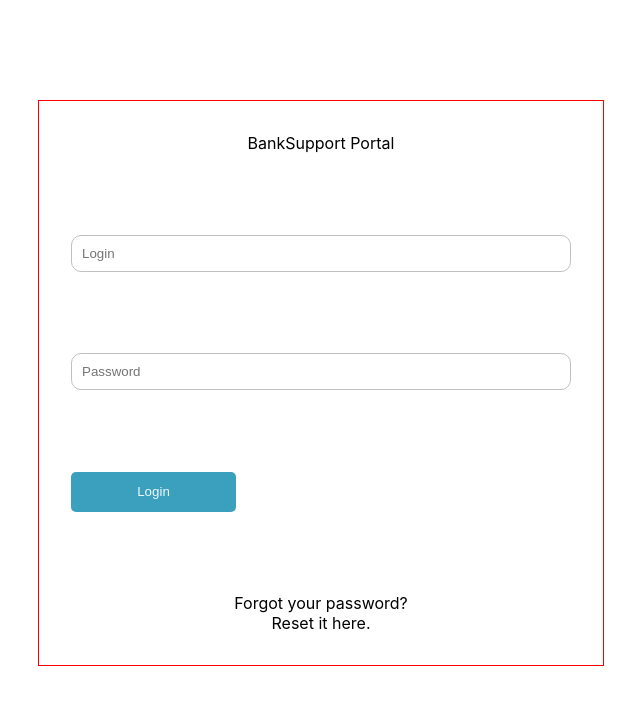
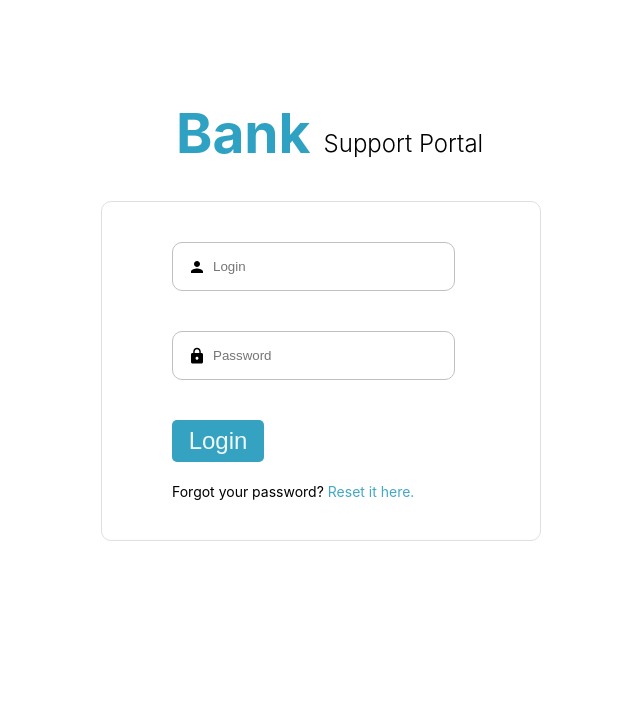
Before and after one commit to JamesHow1ett/Aimprosoft-task-2, a React (Create React App) app: page / in a window 1280 px wide. Shown: the top 704 px of the page, without its empty margins (319-959 px from the left). Built offline with nearby package versions, Linux system fonts and the light colour scheme.

Commit message:
layout like in psd mockup
Signed-off-by: JamesHow1ett <mopis101@gmail.com>

```diff
--- a/package.json
+++ b/package.json
@@ -3,6 +3,7 @@
   "version": "0.1.0",
   "private": true,
   "dependencies": {
+    "@material-ui/core": "^4.11.2",
     "@testing-library/jest-dom": "^5.11.6",
     "@testing-library/react": "^11.2.2",
     "@testing-library/user-event": "^12.4.0",
@@ -10,7 +11,7 @@
     "node-sass": "^4.14.1",
     "react": "^17.0.1",
     "react-dom": "^17.0.1",
-    "react-scripts": "4.0.1",
+    "react-scripts": "^4.0.1",
     "web-vitals": "^0.2.4"
   },
   "scripts": {
--- a/src/components/js/From.js
+++ b/src/components/js/From.js
@@ -93,10 +93,11 @@ function From() {
 
   return (
     <div className="container form-container">
-      <div className="form-container__label">
-        <span className="form-container__label_big">Bank</span>
+      <div className="form-container__label-wrapper">
+        <span className="form-container__label_big">Bank&nbsp;</span>
         <span className="form-container__label">Support Portal</span>
       </div>
+      <div className="form-container__body">
       {
         isResetPasswordForm ?
         (
@@ -134,6 +135,17 @@ function From() {
           onSubmit={handleSubmit}
           className="form"
         >
+          <div
+            className={
+              formSubmit ?
+              (
+                userDataIsCorrect ?
+                'login login_succes' :
+                'login login__fail'
+              ) :
+              'login'
+            }
+          >
           <input
             type="text"
             name="login"
@@ -150,6 +162,7 @@ function From() {
               'form__input form__login'
             }
           />
+          </div>
           <input
             type="password"
             name="password"
@@ -177,7 +190,7 @@ function From() {
           {
             !isResetPasswordForm ?
             <>
-            <span className="reset-pass__label">Forgot your password?</span>
+              <span className="reset-pass__label">Forgot your password?&nbsp;</span>
               <div
                 className="reset-pass__action"
                 onClick={openResetPasswordForm}
@@ -190,6 +203,7 @@ function From() {
           }
         </div>
       </div>
+    </div>
   )
 }
 
--- a/src/components/scss/Form.scss
+++ b/src/components/scss/Form.scss
@@ -1,26 +1,78 @@
 .container {
   height: 500px;
-  width: 500px;
-  border: 1px solid red;
+  width: 440px;
   margin: 100px auto;
-  padding: 2em;
+  //padding: 2em;
 }
 
 .form-container {
   display: flex;
   flex-direction: column;
+
+  &__label-wrapper {
+    display: flex;
+    align-items: flex-end;
+    justify-content: flex-start;
+    margin-left: 75px;
+    margin-bottom: 35px;
+  }
+
+  &__label {
+    margin-bottom: 8px;
+    font-size: 1.5em;
+    font-weight: 300;
+
+    &_big {
+      color: #2fa2c3;
+      font-size: 3.44em;
+      font-weight: bold;
+    }
+  }
+
+  &__body{
+    display: flex;
+    flex-direction: column;
+    justify-content: space-around;
+    border: 1px solid #dfdfdf;
+    border-radius: 10px;
+    height: 340px;
+    width: 100%;
+    padding: 40px 70px;
+  }
 }
 
 .form {
   display: flex;
   flex-direction: column;
-  justify-content: space-evenly;
   height: 100%;
 
+  input[type=text]:focus, input[type=password]:focus {
+    outline-width: 0px;
+  }
+
+  div.login {
+    position: relative;
+    display: flex;
+    justify-content: flex-start;
+    &_succes {
+      &::after {
+        position: absolute;
+        content: 'X';
+        top: 0;
+        right: 0;
+        height: 10px;
+        width: 10px;
+        z-index: 99;
+      }
+    }
+  }
+
   &__input {
-    padding: 10px;
+    padding: 16px 40px;
     border: 1px solid silver;
     border-radius: 10px;
+    margin-bottom: 40px;
+    width: 95%;
 
     &_succes {
       border-color: green;
@@ -32,19 +84,55 @@
   }
 
   &__login {
-    // background-image: url('/static/images/person-black-18dp.svg');
+    background-image: url('/static/images/person-black-18dp.svg');
+    background-repeat: no-repeat;
+    background-position: 15px;
   }
 
   &__password {
-
+    background-image: url('/static/images/lock-black-18dp.svg');
+    background-repeat: no-repeat;
+    background-position: 15px;
   }
 
   &__submit {
-    width: 33%;
-    height: 40px;
-    background-color: #3aa0be;
+    width: 92px;
+    height: 42px;
+    background-color: #36a2c1;
     color: #f0f8fa;
     border: 1px solid transparent;
     border-radius: 5px;
+    font-size: 1.5em;
+    transition: background-color .3s ease;
+
+    &:hover {
+      background-color: #277992;
+      cursor: pointer;
+    }
+
+    &:focus {
+      outline-width: 0px;
+    }
   }
 }
+
+.reset-pass {
+  display: flex;
+  justify-content: flex-start;
+  margin-top: 20px;
+  font-size: .875em;
+
+  &__label {
+    font-size: inherit;
+  }
+
+  &__action {
+    color: #43a8c5;
+    font-size: inherit;
+
+    &:hover {
+      text-decoration: underline;
+      cursor: pointer;
+    }
+  }
+}
--- a/src/index.css
+++ b/src/index.css
@@ -1,3 +1,7 @@
+* {
+  box-sizing: border-box
+}
+
 body {
   margin: 0;
   font-family: -apple-system, BlinkMacSystemFont, 'Segoe UI', 'Roboto', 'Oxygen',
```
Also changed, not shown: 1 other file (tests, documents, lock files or other folders). Lines whose indentation alone changed are shown as unchanged.
